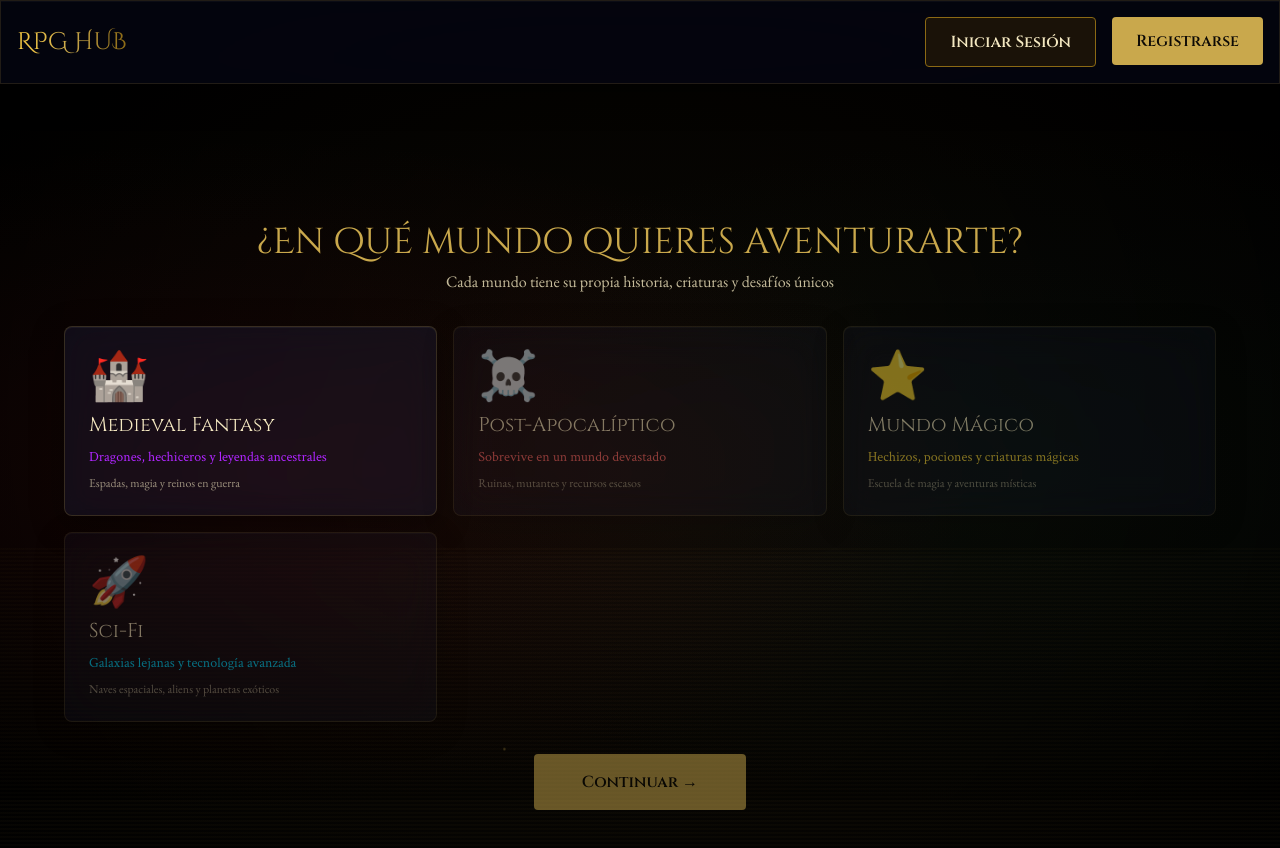
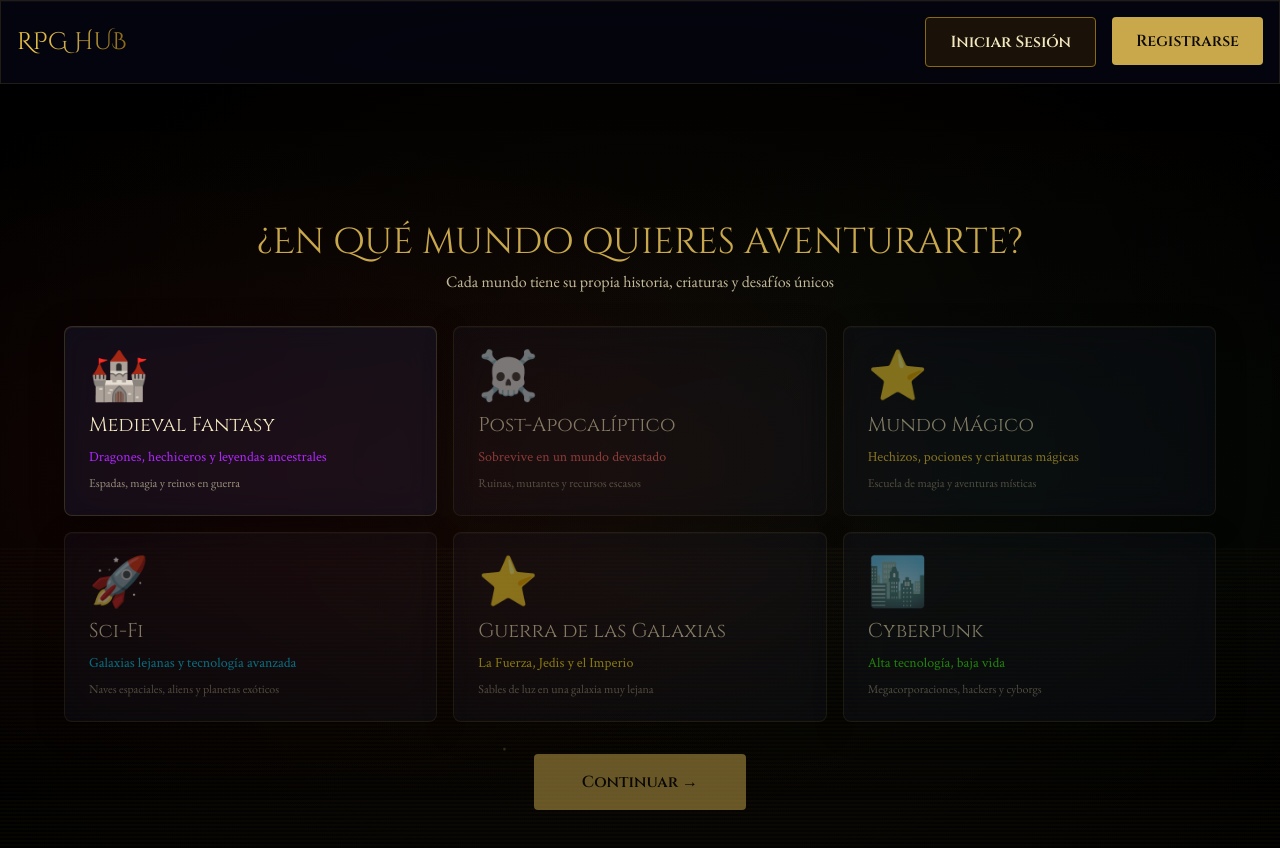
Before and after one commit to AmirG98/RolHub, a Next.js app: page /onboarding in a window 1280 px wide. Shown: the top 848 px of the page. Built offline with nearby package versions, Linux system fonts and the light colour scheme; no server answers.

Commit message:
Agregar todos los mundos: Medieval Fantasy, Post-Apocalíptico, Mundo Mágico, Sci-Fi, Guerra de las Galaxias y Cyberpunk

```diff
--- a/components/onboarding/LoreSelector.tsx
+++ b/components/onboarding/LoreSelector.tsx
@@ -18,7 +18,7 @@ const lores: Array<{
   available: boolean
 }> = [
   {
-    id: 'LOTR',
+    id: 'MEDIEVAL_FANTASY',
     name: 'Medieval Fantasy',
     tagline: 'Dragones, hechiceros y leyendas ancestrales',
     description: 'Espadas, magia y reinos en guerra',
@@ -27,7 +27,7 @@ const lores: Array<{
     available: true,
   },
   {
-    id: 'ZOMBIES',
+    id: 'POST_APOCALYPTIC',
     name: 'Post-Apocalíptico',
     tagline: 'Sobrevive en un mundo devastado',
     description: 'Ruinas, mutantes y recursos escasos',
@@ -36,7 +36,7 @@ const lores: Array<{
     available: false,
   },
   {
-    id: 'ISEKAI',
+    id: 'HARRY_POTTER',
     name: 'Mundo Mágico',
     tagline: 'Hechizos, pociones y criaturas mágicas',
     description: 'Escuela de magia y aventuras místicas',
@@ -45,12 +45,30 @@ const lores: Array<{
     available: false,
   },
   {
-    id: 'VIKINGOS',
+    id: 'SCI_FI',
     name: 'Sci-Fi',
     tagline: 'Galaxias lejanas y tecnología avanzada',
     description: 'Naves espaciales, aliens y planetas exóticos',
     icon: '🚀',
     color: '#00D9FF',
+    available: false,
+  },
+  {
+    id: 'STAR_WARS',
+    name: 'Guerra de las Galaxias',
+    tagline: 'La Fuerza, Jedis y el Imperio',
+    description: 'Sables de luz en una galaxia muy lejana',
+    icon: '⭐',
+    color: '#FFE81F',
+    available: false,
+  },
+  {
+    id: 'CYBERPUNK',
+    name: 'Cyberpunk',
+    tagline: 'Alta tecnología, baja vida',
+    description: 'Megacorporaciones, hackers y cyborgs',
+    icon: '🏙️',
+    color: '#39FF14',
     available: false,
   },
 ]
--- a/data/lores/lotr.json
+++ b/data/lores/lotr.json
@@ -1,5 +1,5 @@
 {
-  "id": "LOTR",
+  "id": "MEDIEVAL_FANTASY",
   "name": "Tierra Media",
   "tagline": "Un mundo de magia antigua, pueblos nobles y la lucha eterna contra la oscuridad",
   "tone": ["épico", "heroico", "melancólico", "esperanzador"],
--- a/lib/types/lore.ts
+++ b/lib/types/lore.ts
@@ -97,7 +97,7 @@ export interface NarrativeAct {
   mood: string
 }
 
-export type Lore = 'LOTR' | 'ZOMBIES' | 'ISEKAI' | 'VIKINGOS' | 'CUSTOM'
+export type Lore = 'MEDIEVAL_FANTASY' | 'POST_APOCALYPTIC' | 'HARRY_POTTER' | 'SCI_FI' | 'STAR_WARS' | 'CYBERPUNK' | 'HORROR_LOVECRAFT' | 'VIKINGS' | 'ZOMBIE_SURVIVAL' | 'CUSTOM'
 export type GameEngine = 'STORY_MODE' | 'PBTA' | 'YEAR_ZERO' | 'DND_5E'
 export type GameMode = 'ONE_SHOT' | 'CAMPAIGN'
 export type TutorialLevel = 'NOVICE' | 'CASUAL' | 'EXPERIENCED' | 'VETERAN'
```
